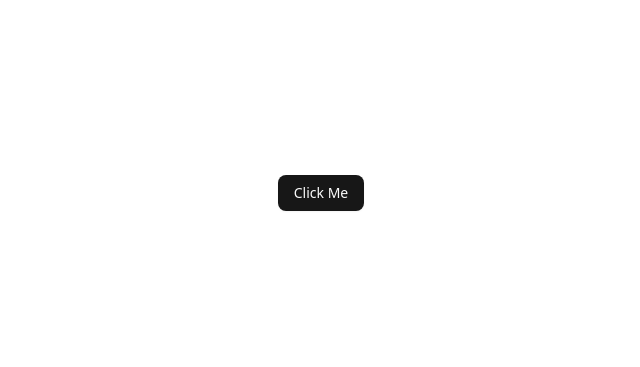
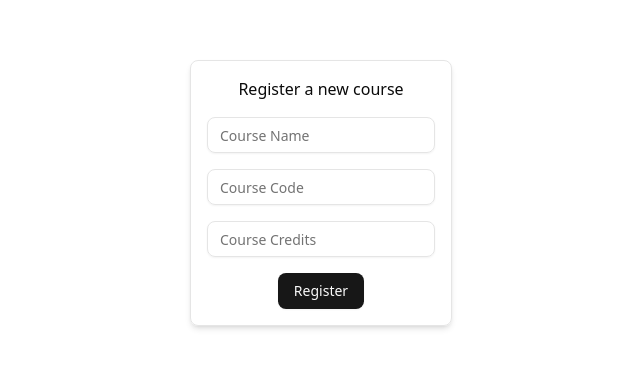
Before and after one commit to dillp1/untitled-grade-tracker, a React (Vite) app: page / in a window 1280 px wide. Shown: the part 207-574 px from the top of the page, without its empty margins (319-959 px from the left). Built offline with nearby package versions, Linux system fonts and the light colour scheme.

Commit message:
added basic register course form

```diff
--- a/src/App.jsx
+++ b/src/App.jsx
@@ -1,9 +1,10 @@
 import { Button } from "@/components/ui/button"
+import RegisterClassForm from "./components/RegisterClassForm"
 
 function App() {
   return (
     <div className="flex flex-col items-center justify-center min-h-svh">
-      <Button>Click Me</Button>
+      <RegisterClassForm />
     </div>
   )
 }
--- /dev/null
+++ b/src/components/RegisterClassForm.jsx
@@ -0,0 +1,62 @@
+import React from "react";
+import { useState } from "react";
+
+import { Input } from "@/components/ui/input"
+import { Button } from "@/components/ui/button"
+
+function RegisterClassForm() {
+  const [name, setName] = useState("");
+  const [code, setCode] = useState("");
+  const [credits, setCredits] = useState("");
+
+  function handleSubmit(e) {
+    e.preventDefault();
+
+    // Basic validation
+    if (!name || !code || !credits) {
+      alert("Please fill in all fields.");
+      return;
+    }
+
+    const newClass ={
+      id: crypto.randomUUID(),
+      name,
+      code,
+      credits: Number(credits),
+    }
+
+    console.log("New class registered:", newClass);
+    // TODO: pass this as a parent via props
+
+    // Reset form fields
+    setName("");
+    setCode("");
+    setCredits("");
+  }
+
+  return (
+    <form onSubmit={handleSubmit}>
+      <div className="flex flex-col items-center justify-center p-4 gap-4 border rounded-md shadow-md">
+        <p>Register a new course</p>
+        <Input
+          placeholder="Course Name"
+          value={name}
+          onChange={(e) => setName(e.target.value)}
+        />
+        <Input
+          placeholder="Course Code"
+          value={code}
+          onChange={(e) => setCode(e.target.value)}
+        />
+        <Input
+          placeholder="Course Credits"
+          value={credits}
+          onChange={(e) => setCredits(e.target.value)}
+        />
+        <Button type="submit">Register</Button>
+      </div>
+    </form>
+  );
+}
+
+export default RegisterClassForm;
--- /dev/null
+++ b/src/components/ui/input.jsx
@@ -0,0 +1,24 @@
+import * as React from "react"
+
+import { cn } from "@/lib/utils"
+
+function Input({
+  className,
+  type,
+  ...props
+}) {
+  return (
+    <input
+      type={type}
+      data-slot="input"
+      className={cn(
+        "file:text-foreground placeholder:text-muted-foreground selection:bg-primary selection:text-primary-foreground dark:bg-input/30 border-input flex h-9 w-full min-w-0 rounded-md border bg-transparent px-3 py-1 text-base shadow-xs transition-[color,box-shadow] outline-none file:inline-flex file:h-7 file:border-0 file:bg-transparent file:text-sm file:font-medium disabled:pointer-events-none disabled:cursor-not-allowed disabled:opacity-50 md:text-sm",
+        "focus-visible:border-ring focus-visible:ring-ring/50 focus-visible:ring-[3px]",
+        "aria-invalid:ring-destructive/20 dark:aria-invalid:ring-destructive/40 aria-invalid:border-destructive",
+        className
+      )}
+      {...props} />
+  );
+}
+
+export { Input }
```
